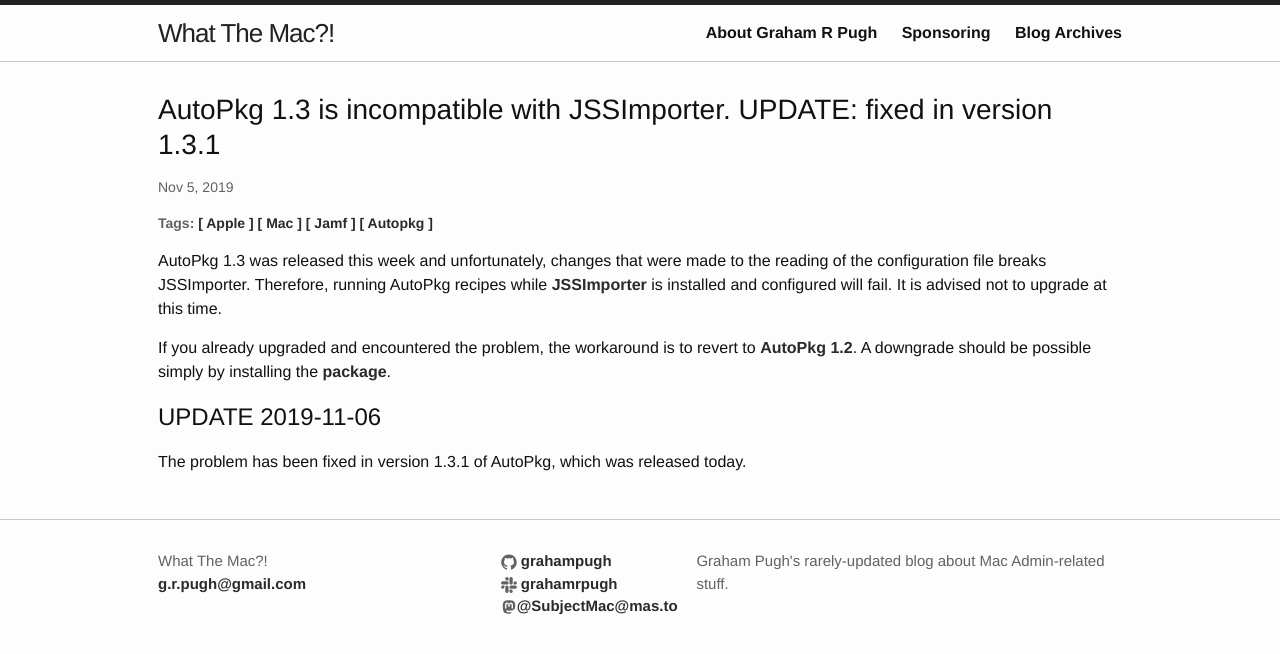
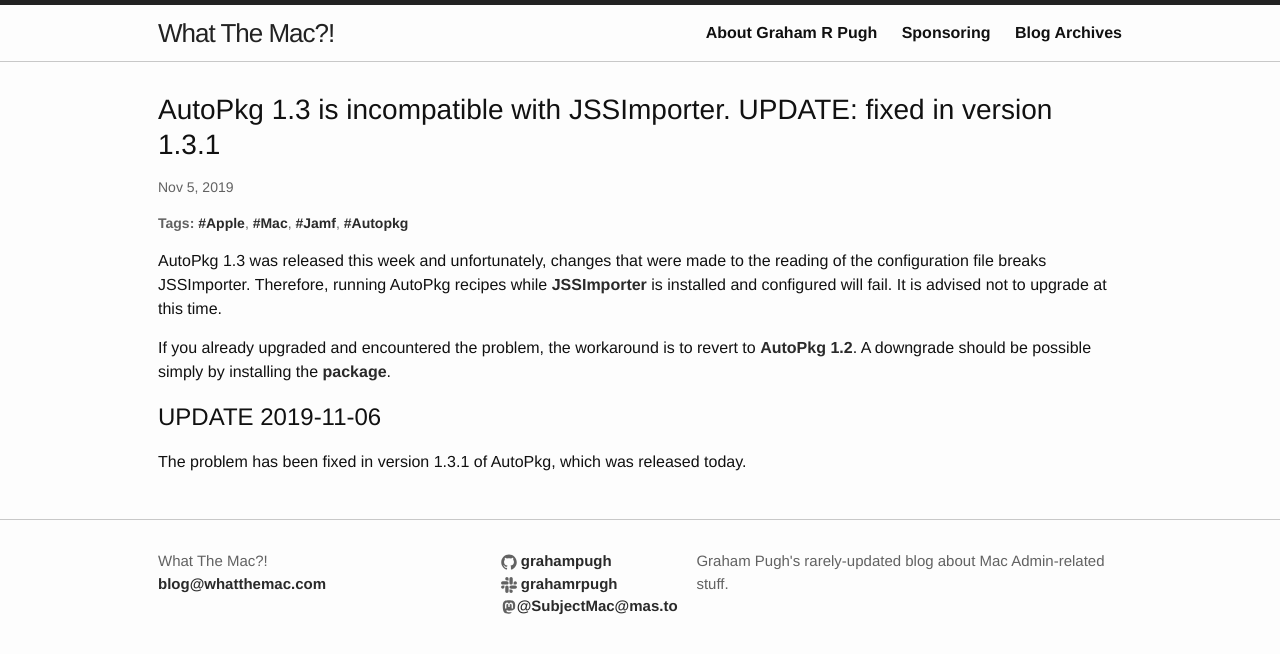
Before and after one commit to grahampugh/grahampugh.github.io, a Jekyll site: the page built from _posts/2019-11-05-AutoPkg1-3-breaks-JSSImporter.md, in a window 1280 px wide. Shown: the top 654 px of the page. Built offline with Jekyll 4.4.1, drawn with Linux system fonts in a browser that asks for light colours; comment, search, counter and statistics services are not loaded.

Commit message:
update the tags
Co-authored-by: Copilot <copilot@github.com>

```diff
--- a/_config.yml
+++ b/_config.yml
@@ -8,19 +8,18 @@
 # Site settings
 title: >
   What The Mac?!
-email: g.r.pugh@gmail.com
+email: blog@whatthemac.com
 description: > # this means to ignore newlines until "baseurl:"
   Graham Pugh's rarely-updated blog about Mac Admin-related stuff.
 baseurl: "" # the subpath of your site, e.g. /blog
 url: "https://grahampugh.github.io" # the base hostname & protocol for your site
 src_url: "https://github.com/grahampugh/grahampugh.github.io/blob/master"
-# twitter_username: GrahamRPugh
 github_username: grahampugh
 slack_username: grahamrpugh
 mastodon_server: mas.to
 mastodon_username: "@SubjectMac"
 author: grahampugh
-timezone: Europe/Zurich
+timezone: Europe/Berlin
 future: true
 
 # Build settings
--- a/_layouts/post.html
+++ b/_layouts/post.html
@@ -12,7 +12,8 @@ layout: default
   {% if page.tags %}
   <p class="post-meta post-tags"><b>Tags:</b>
     {% for tag in page.tags %}
-      <a href="#tag-{{ tag | slugify }}" class="tag-filter-link" data-tag="{{ tag | slugify }}">[ {{ tag | capitalize }} ]</a>
+      {% assign tag_slug = tag | slugify %}
+      <a href="{{ '/archives/' | relative_url }}?tag={{ tag_slug }}" class="tag-filter-link" data-tag="{{ tag_slug }}">#{{ tag | capitalize }}</a>{% unless forloop.last %}, {% endunless %}
     {% endfor %}
   </p>
   {% endif %}
```
